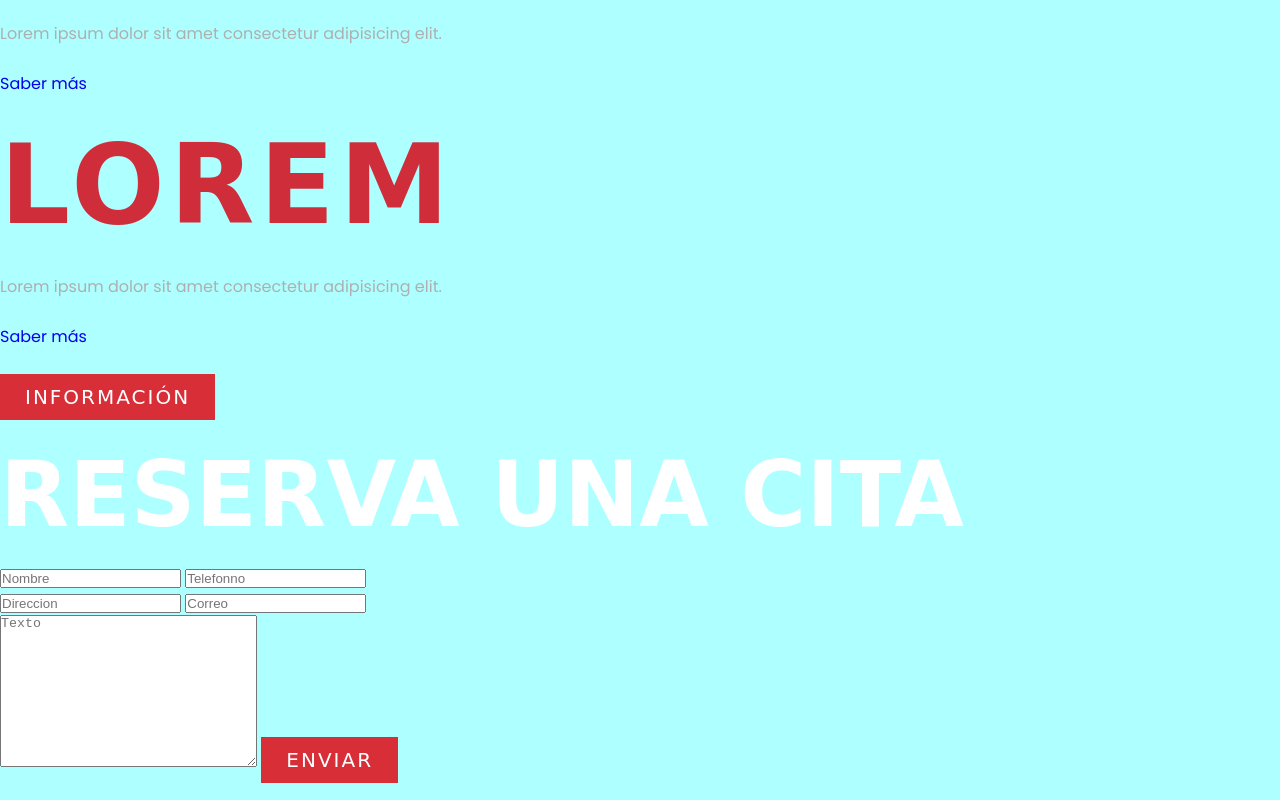
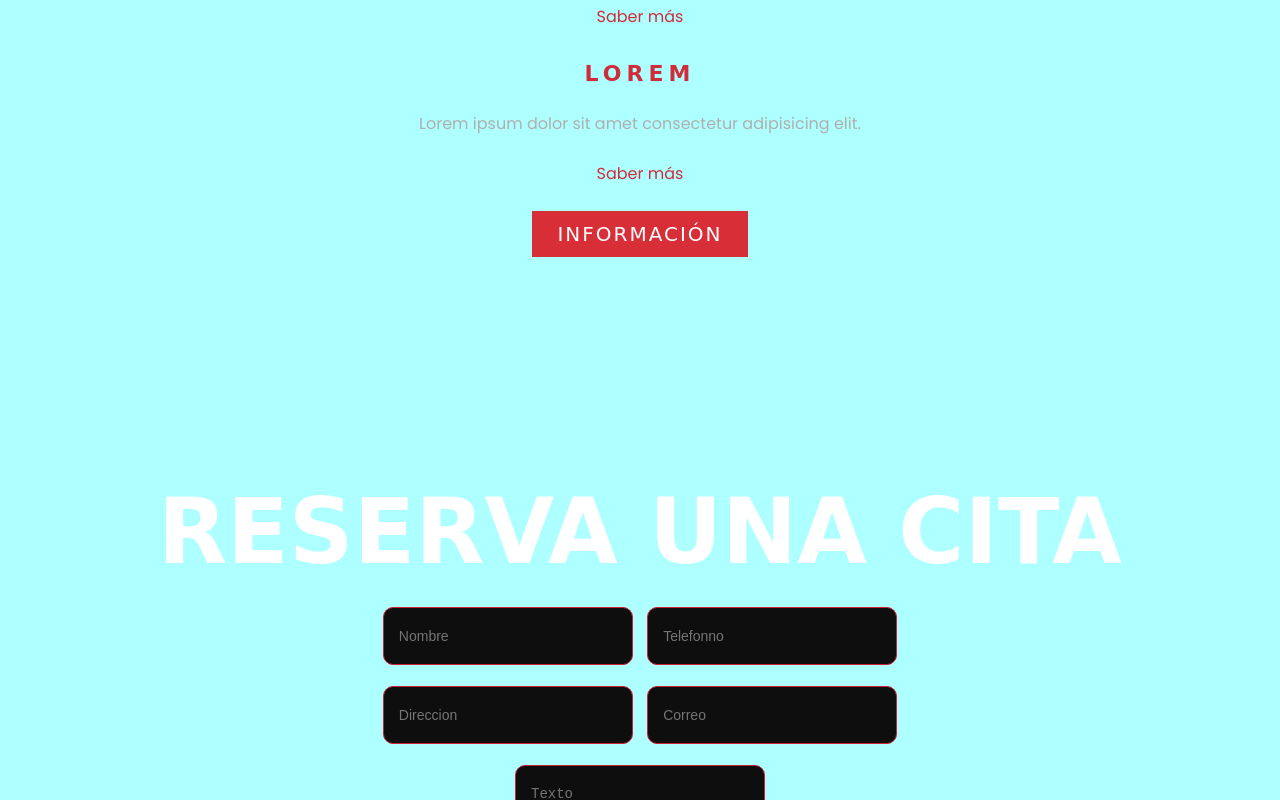
Before and after one commit to PowerBits-Inkua/Mente-en-Equilibrio, a plain HTML site: page index.html in a window 1280 px wide. Shown: the part 3100-3900 px from the top of the page. Drawn offline with Linux system fonts and the light colour scheme.

Commit message:
Modificamos el CSS - 1.5

```diff
--- a/style.css
+++ b/style.css
@@ -259,3 +259,72 @@ td{
     width: 50%;
 }
 */
+.personal {
+    padding: 100px 0;
+    text-align: center;
+}
+
+.personal-txt {
+    display: flex;
+    flex-direction: column;
+    align-items: center;
+    text-align: center;
+    margin-bottom: 25px;
+}
+
+.personal-group {
+    display: flex;
+    justify-content: space-between;
+    margin-bottom: 35px;
+}
+.personal-1 {
+   text-align: center;
+}
+
+.personal-1 img{
+    width: 250px;
+    border-radius: 15px;
+    margin-bottom: 25px;
+}
+
+.personal-1 h3{
+    font-size: 22px;
+}
+.personal-1 p {
+    padding: 0 50px;
+}
+
+.personal-1 a{
+    color: #CF2d3a;
+}
+
+.footer-bg {
+    background-image: url();
+    background-position: center center;
+    background-repeat: no-repeat;
+    background-size: cover;
+    text-align: center;
+    padding: 100px 0;
+}
+
+form{
+    display: flex;
+    flex-direction: column;
+    align-items: center;
+}
+
+.campo-1{
+    margin-bottom: 11px;
+}
+
+.campo{
+    margin: 5px;
+    padding: 20px 15px;
+    width: 250px;
+    background-color: #0E0E0E;
+    border: 1px solid #CF2034;
+    outline: none;
+    border-radius: 10px;
+    color: #FFFFFF;
+    font-size: 14px;
+}
```
